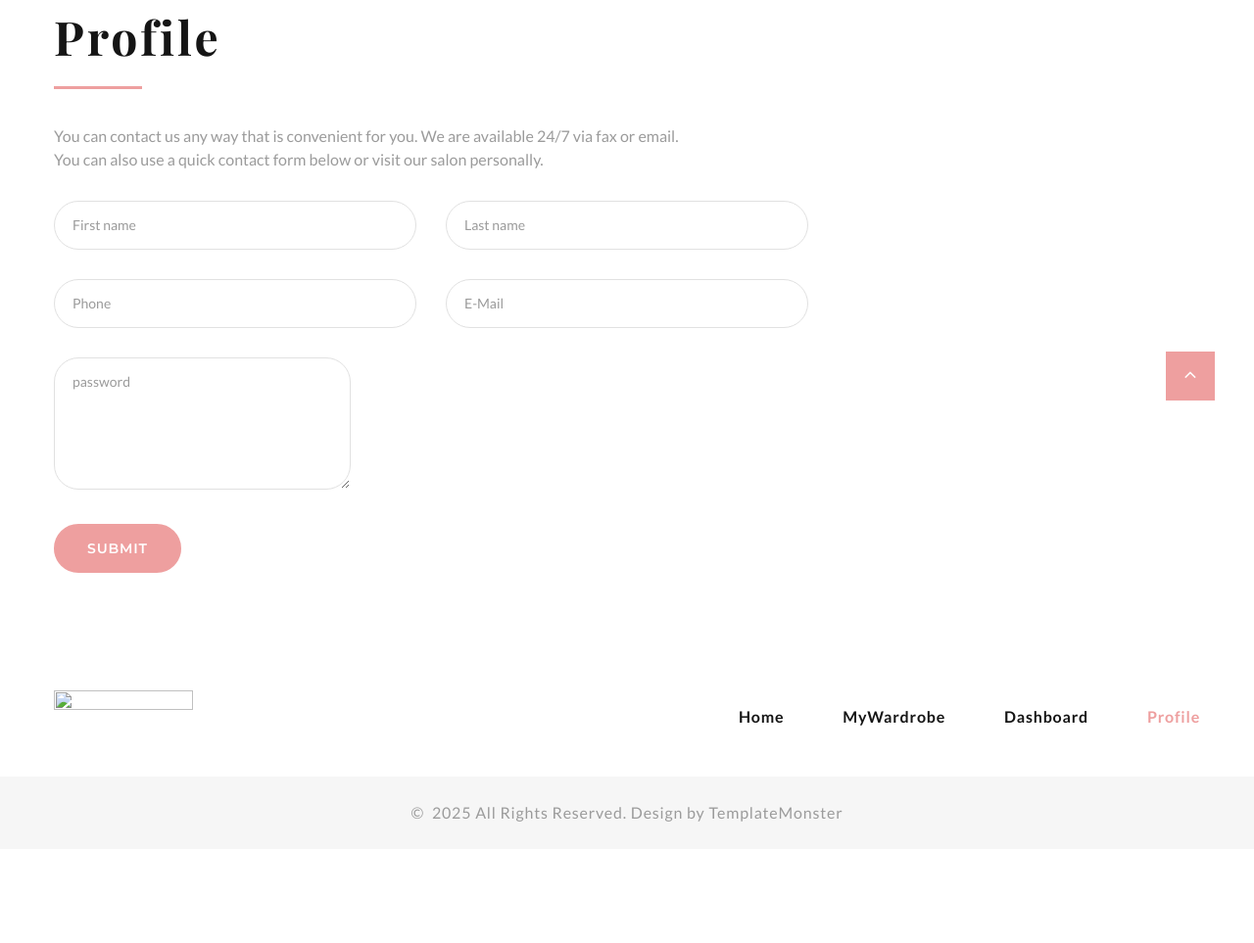
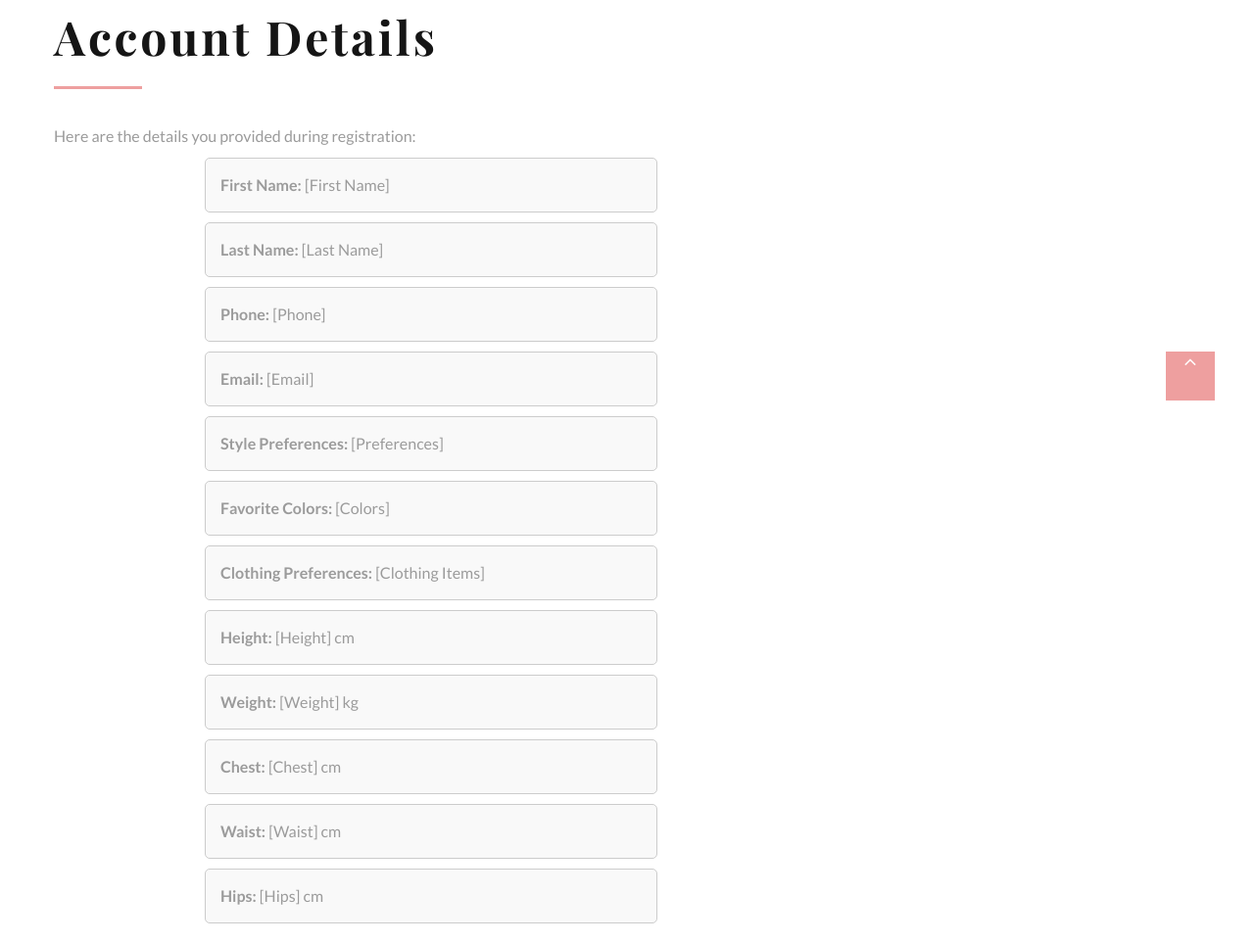
Before and after one commit to AbdullaAkmal/FashionMate, a plain HTML site: page Profile.html in a window 1280 px wide. Shown: the part 451-1414 px from the top of the page at 98% size. Before the commit the page ends 1318 px from the top, so only its background shows below. Drawn offline with nearby package versions, Linux system fonts and the light colour scheme; a web font is replaced by a local one.

Commit message:
Update Profile.html

```diff
--- a/Profile.html
+++ b/Profile.html
@@ -1,8 +1,7 @@
-
-<!-- Page Title--><!DOCTYPE html>
+<!DOCTYPE html>
 <html class="wide wow-animation" lang="en">
   <head>
-    <title>Contacts</title>
+    <title>Profile</title>
     <meta name="format-detection" content="telephone=no">
     <meta name="viewport" content="width=device-width, height=device-height, initial-scale=1.0, maximum-scale=1.0, user-scalable=0">
     <meta http-equiv="X-UA-Compatible" content="IE=edge">
@@ -13,10 +12,24 @@
     <link rel="stylesheet" href="css/bootstrap.css">
     <link rel="stylesheet" href="css/fonts.css">
     <link rel="stylesheet" href="css/style.css">
-    <style>.ie-panel{display: none;background: #212121;padding: 10px 0;box-shadow: 3px 3px 5px 0 rgba(0,0,0,.3);clear: both;text-align:center;position: relative;z-index: 1;} html.ie-10 .ie-panel, html.lt-ie-10 .ie-panel {display: block;}</style>
+    <link rel="stylesheet" href="https://cdnjs.cloudflare.com/ajax/libs/font-awesome/5.15.4/css/all.min.css">
+    <style>
+      .info-box {
+        width: 60%; /* More than half of the page */
+        margin: 10px auto; /* Center the box */
+        padding: 15px;
+        border: 1px solid #ccc;
+        border-radius: 5px;
+        background-color: #f9f9f9;
+      }
+      .section-page-title {
+        background-image: url(images/brown.jpeg);
+        background-size: cover;
+      }
+    </style>
   </head>
   <body>
-    <div class="ie-panel"><a href="http://windows.microsoft.com/en-US/internet-explorer/"><img src="images/ie8-panel/warning_bar_0000_us.jpg" height="42" width="820" alt="You are using an outdated browser. For a faster, safer browsing experience, upgrade for free today."></a></div>
+    <div class="ie-panel"></div>
     <div class="preloader">
       <div class="preloader-body">
         <div class="cssload-container">
@@ -28,32 +41,23 @@
     <div class="page"><a class="section section-banner d-none d-xl-block" href="https://www.templatemonster.com/intense-multipurpose-html-template.html" target="_blank" style="background-image: url(images/banner/background-04-1920x60.jpg); background-image: -webkit-image-set( url(images/banner/background-04-1920x60.jpg) 1x, url(images/banner/background-04-3840x120.jpg) 2x )"></a>
       <!-- Page Header-->
       <header class="section page-header">
-        <!-- RD Navbar-->
         <div class="rd-navbar-wrap">
           <nav class="rd-navbar rd-navbar-classic rd-navbar-classic-minimal" data-layout="rd-navbar-fixed" data-sm-layout="rd-navbar-fixed" data-md-layout="rd-navbar-fixed" data-md-device-layout="rd-navbar-fixed" data-lg-layout="rd-navbar-static" data-lg-device-layout="rd-navbar-static" data-xl-layout="rd-navbar-static" data-xl-device-layout="rd-navbar-static" data-lg-stick-up-offset="46px" data-xl-stick-up-offset="46px" data-xxl-stick-up-offset="46px" data-lg-stick-up="true" data-xl-stick-up="true" data-xxl-stick-up="true">
             <div class="rd-navbar-main-outer">
               <div class="rd-navbar-main">
-                <!-- RD Navbar Panel-->
                 <div class="rd-navbar-panel">
-                  <!-- RD Navbar Toggle-->
                   <button class="rd-navbar-toggle" data-rd-navbar-toggle=".rd-navbar-nav-wrap"><span></span></button>
-                  <!-- RD Navbar Brand-->
                   <div class="rd-navbar-brand">
-                    <!--Brand--><a class="brand" href="index.html"><img class="brand-logo-dark" src="images/logo-default-392x116.png" alt="" width="196" height="58"/><img class="brand-logo-light" src="images/logo-default-392x116.png" alt="" width="196" height="58"/></a>
+                    <a class="brand" href="index.html"><img class="brand-logo-dark" src="images/logo-default-392x116.png" alt="" width="196" height="58"/></a>
                   </div>
                 </div>
                 <div class="rd-navbar-main-element">
                   <div class="rd-navbar-nav-wrap">
-                    <!-- RD Navbar Nav-->
                     <ul class="rd-navbar-nav">
-                      <li class="rd-nav-item"><a class="rd-nav-link" href="index.html">Home</a>
-                      </li>
-                      <li class="rd-nav-item"><a class="rd-nav-link" href="MyWardrobe.html">MyWardrobe</a>
-                      </li>
-                      <li class="rd-nav-item"><a class="rd-nav-link" href="Dashboard.html">Dashboard</a>
-                      </li>
-                      <li class="rd-nav-item active"><a class="rd-nav-link" href="Profile.html">Profile</a>
-                      </li>
+                      <li class="rd-nav-item"><a class="rd-nav-link" href="index.html">Home</a></li>
+                      <li class="rd-nav-item"><a class="rd-nav-link" href="MyWardrobe.html">MyWardrobe</a></li>
+                      <li class="rd-nav-item"><a class="rd-nav-link" href="Dashboard.html">Dashboard</a></li>
+                      <li class="rd-nav-item active"><a class="rd-nav-link" href="Profile.html">Profile</a></li>
                     </ul>
                   </div>
                 </div>
@@ -62,9 +66,9 @@
           </nav>
         </div>
       </header>
-      <section class="section-page-title" style="background-image: url(images/page-title-4-1920x305.jpg); background-size: cover;">
+      <section class="section-page-title">
         <div class="container">
-          <h1 class="page-title">Profile</h1>
+          <h1 class="page-title"><i class="fas fa-user"></i> Profile</h1>
         </div>
       </section>
       <section class="breadcrumbs-custom">
@@ -75,84 +79,43 @@
           </ul>
         </div>
       </section>
-      <!-- Mailform-->
       <section class="section section-md">
         <div class="container">
           <div class="row row-50">
             <div class="col-lg-8">
-              <h2>Profile</h2>
+              <h2>Account Details</h2>
               <div class="divider-lg"></div>
-              <p>You can contact us any way that is convenient for you. We are available 24/7 via fax or email. <br class="d-none d-lg-inline">You can also use a quick contact form below or visit our salon personally.</p>
-              <!-- RD Mailform-->
-              <form class="rd-mailform text-left rd-form" data-form-output="form-output-global" data-form-type="Profile" method="post" action="bat/rd-mailform.php">
-                <div class="row row-30">
-                  <div class="col-sm-6">
-                    <div class="form-wrap">
-                      <label class="form-label" for="Profile-name">First name</label>
-                      <input class="form-input" id="Profile-name" type="text" name="name" data-constraints="@Required">
-                    </div>
-                  </div>
-                  <div class="col-sm-6">
-                    <div class="form-wrap">
-                      <label class="form-label" for="Profile">Last name</label>
-                      <input class="form-input" id="Profile" type="text" name="sec-name" data-constraints="@Required">
-                    </div>
-                  </div>
-                  <div class="col-sm-6">
-                    <div class="form-wrap">
-                      <label class="form-label" for="Profile">Phone</label>
-                      <input class="form-input" id="Profile" type="text" name="phone" data-constraints="@Numeric @Required">
-                    </div>
-                  </div>
-                  <div class="col-sm-6">
-                    <div class="form-wrap">
-                      <label class="form-label" for="Profile">E-Mail</label>
-                      <input class="form-input" id="Profile" type="email" name="email" data-constraints="@Email @Required">
-                    </div>
-                  </div>
-                  <div class="col-sm-5">
-                    <div class="form-wrap">
-                      <label class="form-label" for="Profile">password</label>
-                      <textarea class="form-input" id="contact-message" name="message" data-constraints="@Required"></textarea>
-                    </div>
-                  </div>
-                </div>
-                <div class="form-button group-sm text-left">
-                  <button class="button button-primary" type="submit">submit</button>
-                </div>
-              </form>
+              <p>Here are the details you provided during registration:</p>
+              <div class="info-box"><strong>First Name:</strong> [First Name]</div>
+              <div class="info-box"><strong>Last Name:</strong> [Last Name]</div>
+              <div class="info-box"><strong>Phone:</strong> [Phone]</div>
+              <div class="info-box"><strong>Email:</strong> [Email]</div>
+              <div class="info-box"><strong>Style Preferences:</strong> [Preferences]</div>
+              <div class="info-box"><strong>Favorite Colors:</strong> [Colors]</div>
+              <div class="info-box"><strong>Clothing Preferences:</strong> [Clothing Items]</div>
+              <div class="info-box"><strong>Height:</strong> [Height] cm</div>
+              <div class="info-box"><strong>Weight:</strong> [Weight] kg</div>
+              <div class="info-box"><strong>Chest:</strong> [Chest] cm</div>
+              <div class="info-box"><strong>Waist:</strong> [Waist] cm</div>
+              <div class="info-box"><strong>Hips:</strong> [Hips] cm</div>
             </div>
+          </div>
+        </div>
       </section>
-      <!-- Banner 2--><a class="section section-banner" href="https://www.templatemonster.com/intense-multipurpose-html-template.html" target="_blank" style="background-image: url(images/banner/background-03-1920x310.jpg); background-image: -webkit-image-set( url(images/banner/background-03-1920x310.jpg) 1x, url(images/banner/background-03-3840x620.jpg) 2x )"></a>
-      <!-- Page Footer-->
       <footer class="section bg-default section-xs-type-1 footer-minimal">
         <div class="container">
           <div class="row row-30 align-items-lg-center justify-content-lg-between">
             <div class="col-lg-2">
-              <div class="footer-brand"><a href="index.html"><img src="images/simple-fashion-shop-business-logo-illustration_278222-7403.avif" alt="" width="142" height="58"/></a></div>
             </div>
             <div class="col-lg-10">
-              <div class="footer-nav">
-                <ul class="rd-navbar-nav">
-                  <li class="rd-nav-item"><a class="rd-nav-link" href="index.html">Home</a></li>
-                  <li class="rd-nav-item"><a class="rd-nav-link" href="MyWardrobe.html">MyWardrobe</a></li>
-                  <li class="rd-nav-item"><a class="rd-nav-link" href="Dashboard.html">Dashboard</a></li>
-                  <li class="rd-nav-item active"><a class="rd-nav-link" href="Profile.html">Profile</a></li>
-                </ul>
-              </div>
             </div>
           </div>
         </div>
       </footer>
       <section class="bg-gray-100 section-xs text-center">
-        <div class="container">
-          <p class="rights"><span>&copy;&nbsp; </span><span class="copyright-year"></span><span>&nbsp;</span><span>All Rights Reserved</span><span>.&nbsp;</span>Design&nbsp;by&nbsp;<a class="link-underline" href="https://www.templatemonster.com/">TemplateMonster</a></p>
-        </div>
       </section>
     </div>
-    <!-- Global Mailform Output-->
     <div class="snackbars" id="form-output-global"></div>
-    <!-- Javascript-->
     <script src="js/core.min.js"></script>
     <script src="js/script.js"></script>
   </body>
```
